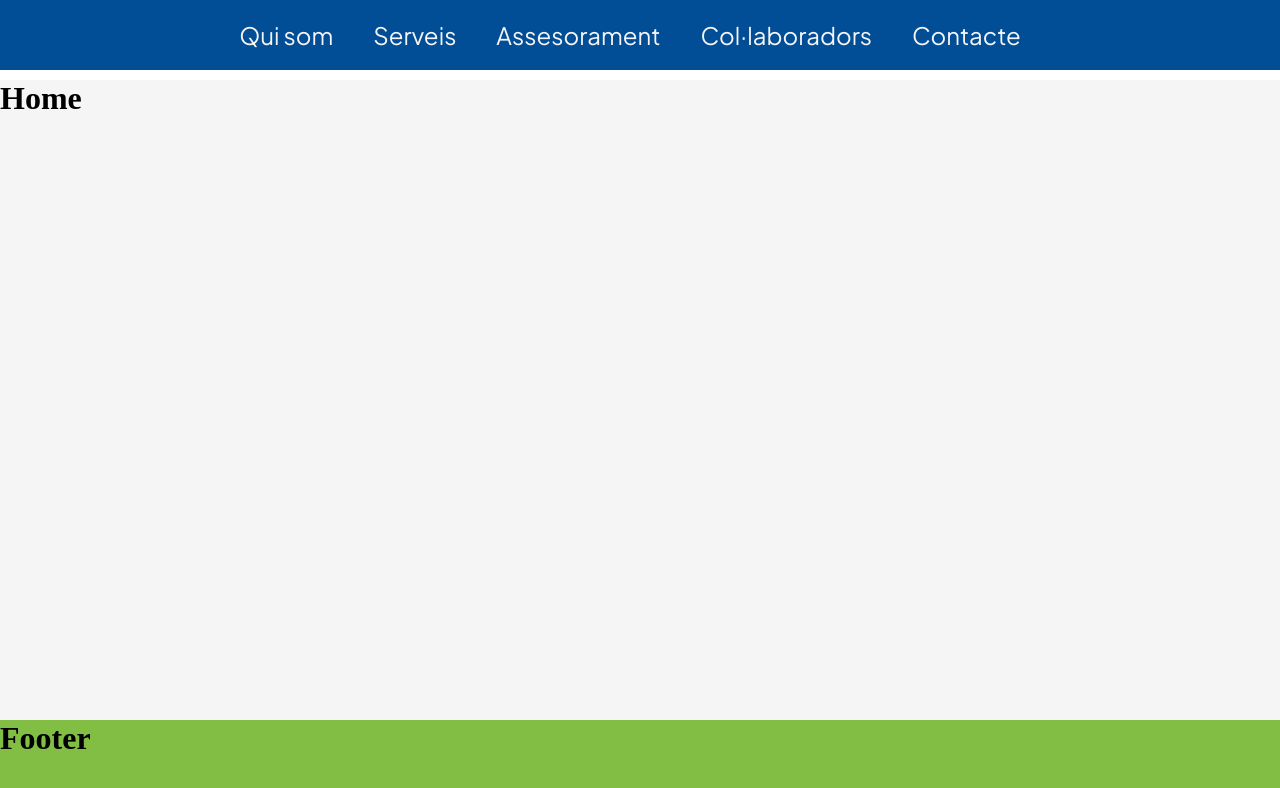
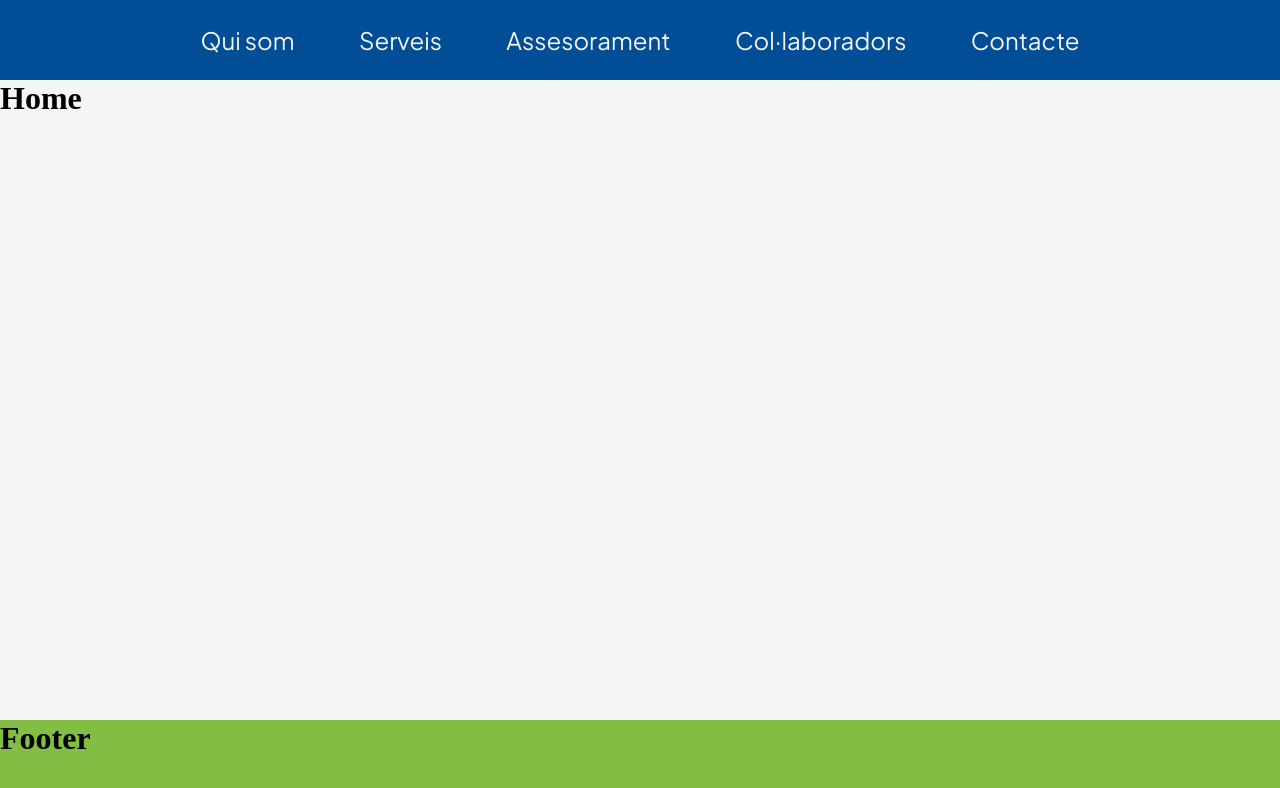
Before and after one commit to ozillo/femCami, a React (Vite) app: page / in a window 1280 px wide. Shown: the top 788 px of the page. Built offline with nearby package versions, Linux system fonts and the light colour scheme.

Commit message:
header class fixed

```diff
--- a/src/components/Header/Header.css
+++ b/src/components/Header/Header.css
@@ -3,53 +3,78 @@ header {
     width: 100%;
 }
 
+/* .div-anchor-tittle{
+  display: flex;
+  flex-direction: column;
+}
+.div-anchor-tittle:hover .div-subrayado{
+  height: 2px;
+  background-color: whitesmoke;
+  transition: 0.2s ease-in-out;
+} */
 
 .menu-nav {
+  height: 100%;
+  width: 100%;
     display:flex;
-    justify-content: center;
+    justify-content: space-evenly;
+    align-items: center;
     font-family: 'Plus Jakarta Sans', sans-serif;
-    font-size: 24px;
     color: whitesmoke;
     background-color:#014e97;
     padding: 10px;
 
   }
 
-  .menu-quisom,
-  .menu-serveis,
-  .menu-assesorament,
-  .menu-collaboradors {
-    list-style: none;
-    padding: 0;
-    margin: 0;
+  .menu-nav-ul{
+    height: 100%;
+    width: 80%;
+    display: flex;
+    justify-content: space-evenly;
+    align-items: center;
+
   }
 
-  .menu-quisom li,
-  .menu-serveis li,
-  .menu-assesorament li,
-  .menu-collaboradors li {
-    display: inline-block;
-    margin-right: 20px;
+  .menu-nav-ul li{
+    list-style: none;
     position: relative;
   }
 
-  .menu-quisom a,
-  .menu-serveis a,
-  .menu-assesorament a,
-  .menu-collaboradors a {
+  .menu-nav-ul li a{
     text-decoration: none;
     color:whitesmoke;
-    padding: 10px;
+    font-family: 'Plus Jakarta Sans', sans-serif;
+    font-size:1.5rem;
+  }
+
+ .submenu-ul{
+    list-style: none;
+    display:flex;
+    flex-direction: column;
+    /* padding: 0;
+    margin-top:0; */
+  }
+
+/*   .submenu-ul li {
+    display: none;
+    margin-right: 20px;
+
+  } */
+
+
+  .submenu-ul a {
+    text-decoration: none;
+    color:whitesmoke;
+    font-size:1.5rem;
+    padding:10px;
     display: block;
   }
 
-  .menu-quisom ul,
-  .menu-serveis ul,
-  .menu-assesorament ul,
-  .menu-collaboradors ul {
+  .submenu-ul{
     display: none;
     position: absolute;
     top: 30px;
+    padding-top:10px;
     left: 0;
     background-color:#014e97;
     border-radius: 4px;
@@ -57,18 +82,24 @@ header {
 
   }
 
-  .menu-quisom li:hover > ul,
-  .menu-serveis li:hover > ul,
-  .menu-assesorament li:hover > ul,
-  .menu-collaboradors li:hover > ul {
+  .menu-nav-ul li:hover > ul {
     display: block;
     opacity: 0.75;
   }
+  .submenu-ul:hover{
+    display:block;
+    opacity: 0.75
+  }
 
-  .menu-quisom ul li,
-  .menu-serveis ul li,
-  .menu-assesorament ul li,
-  .menu-collaboradors ul li {
+/* .menu-quisom ul li,
+.menu-serveis ul li,
+.menu-assesorament ul li,
+.menu-collaboradors ul li {
     display: block;
     margin: 10px 0;
   }
+ */
+ .submenu-ul li a {
+    font-size: 1rem;
+
+  }
--- a/src/components/Header/Header.jsx
+++ b/src/components/Header/Header.jsx
@@ -5,16 +5,16 @@ const Header = () => {
   return (
   <header>
     <nav className="menu-nav">
-      <ul className="menu-quisom">
+      <ul className="menu-nav-ul">
         <li><a href="#">Qui som</a>
-      <ul>
+          <ul className="submenu-ul">
             <li><a href="#">Equip</a></li>
             <li><a href="#">On treballem</a></li>
             <li><a href="#">Contacte</a></li>
           </ul>
         </li>
         <li><a href="#">Serveis</a>
-        <ul className="menu-serveis">
+          <ul className="submenu-ul">
             <li><a href="#">Terapia ocupacional</a></li>
             <li><a href="#">Logopedia</a></li>
             <li><a href="#">Practiques centrades en la familia</a></li>
@@ -25,13 +25,13 @@ const Header = () => {
           </ul>
         </li>
         <li><a href="#">Assesorament</a>
-        <ul className="menu-assesorament">
+          <ul className="submenu-ul">
             <li><a href="#">Formació i tallers</a></li>
             <li><a href="#">Família i escola</a></li>
           </ul>
         </li>
         <li><a href="#">Col·laboradors</a>
-        <ul className="menu-colaboradors">
+          <ul className="submenu-ul">
             <li><a href="#">CRAPG</a></li>
             <li><a href="#">Autisme amb futur</a></li>
           </ul>
--- a/src/index.css
+++ b/src/index.css
@@ -2,3 +2,4 @@
     box-sizing: border-box;
     margin:0;
     padding:0;
+}
```
Lines whose indentation alone changed are shown as unchanged.
